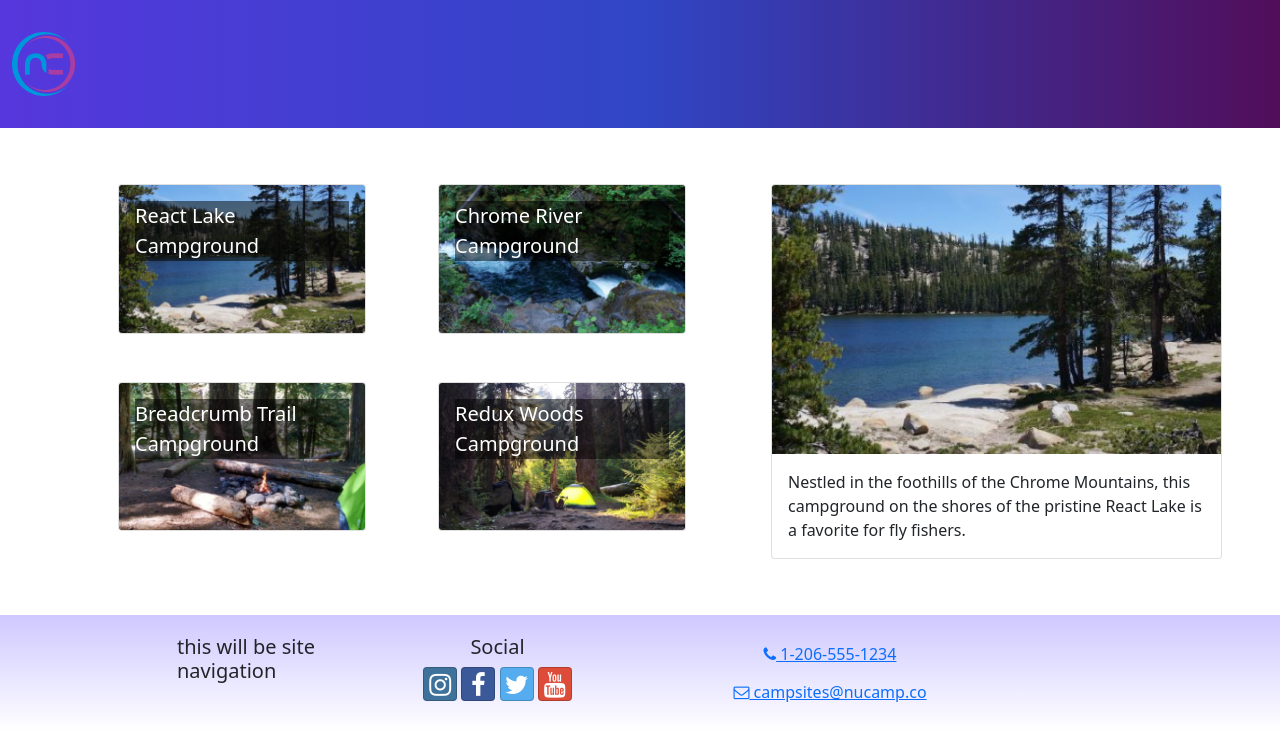
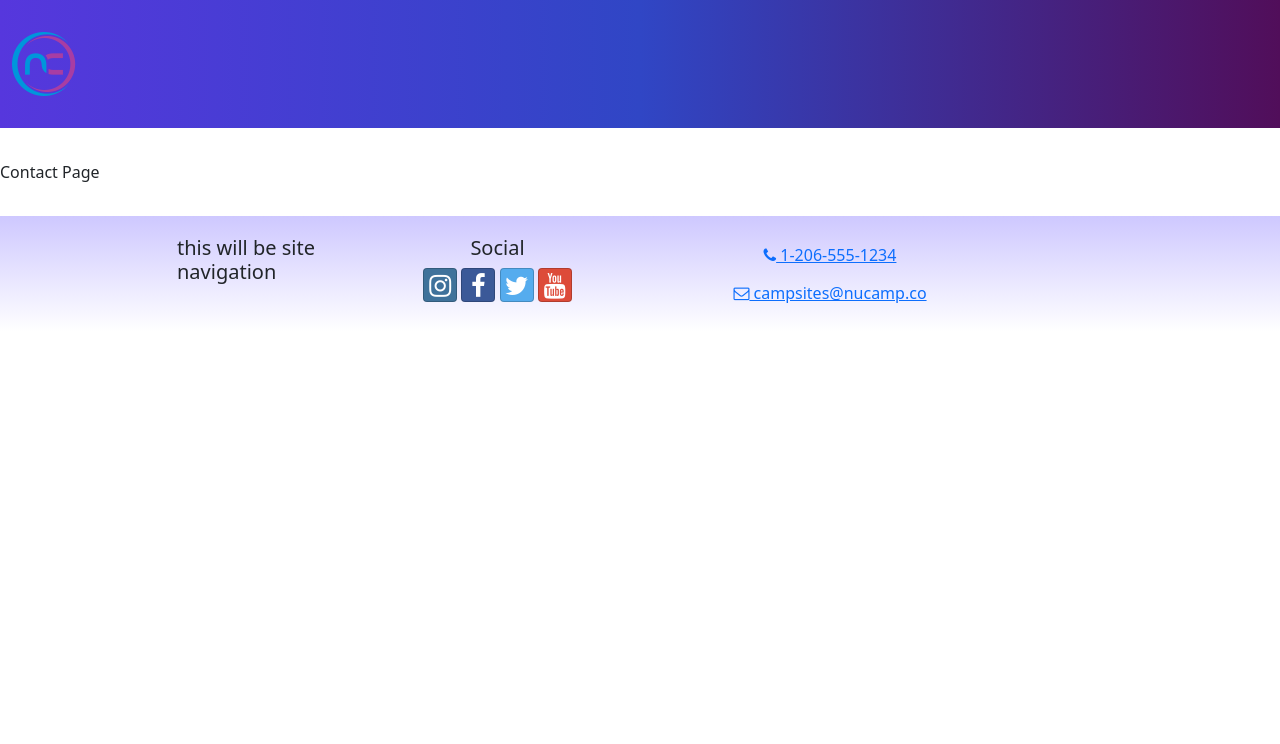
Before and after one commit to jjamieson1152/Nucampsite-React, a React (Create React App) app: page /contact in a window 1280 px wide. Shown: the top 744 px of the page. Built offline with nearby package versions, Linux system fonts and the light colour scheme.

Commit message:
Router Setup

```diff
--- a/src/App.js
+++ b/src/App.js
@@ -1,13 +1,20 @@
-import "./App.css";
+import { Routes, Route } from "react-router-dom";
+import ContactPage from "./pages/ContactPage";
+import HomePage from "./pages/HomePage";
 import Header from "./components/Header";
 import Footer from "./components/Footer";
 import CampsitesDirectoryPage from "./pages/CampsitesDirectoryPage";
+import "./App.css";
 
 function App() {
   return (
     <div className="App">
       <Header />
-      <CampsitesDirectoryPage />
+      <Routes>
+        <Route path="/" element={<HomePage />} />
+        <Route path="contact" element={<ContactPage />} />
+        <Route path="directory" element={<CampsitesDirectoryPage />} />
+      </Routes>
       <Footer />
     </div>
   );
--- a/src/index.js
+++ b/src/index.js
@@ -1,22 +1,25 @@
-import React from 'react';
-import { createRoot } from 'react-dom/client';
-import { Provider } from 'react-redux';
-import { store } from './app/store';
-import App from './App';
-import './index.css';
-import 'bootstrap/dist/css/bootstrap.min.css';
-import 'bootstrap-social/bootstrap-social.css';
-import 'font-awesome/css/font-awesome.css';
-import 'typeface-lobster';
-import 'typeface-open-sans';
+import React from "react";
+import { createRoot } from "react-dom/client";
+import { BrowserRouter } from "react-router-dom";
+import { Provider } from "react-redux";
+import { store } from "./app/store";
+import App from "./App";
+import "./index.css";
+import "bootstrap/dist/css/bootstrap.min.css";
+import "bootstrap-social/bootstrap-social.css";
+import "font-awesome/css/font-awesome.css";
+import "typeface-lobster";
+import "typeface-open-sans";
 
-const container = document.getElementById('root');
+const container = document.getElementById("root");
 const root = createRoot(container);
 
 root.render(
   <React.StrictMode>
     <Provider store={store}>
-      <App />
+      <BrowserRouter>
+        <App />
+      </BrowserRouter>
     </Provider>
   </React.StrictMode>
 );
--- /dev/null
+++ b/src/pages/ContactPage.js
@@ -0,0 +1,5 @@
+const ContactPage = () => {
+  return <div>Contact Page</div>;
+};
+
+export default ContactPage;
--- /dev/null
+++ b/src/pages/HomePage.js
@@ -0,0 +1,5 @@
+const HomePage = () => {
+  return <div>Home Page</div>;
+};
+
+export default HomePage;
```
